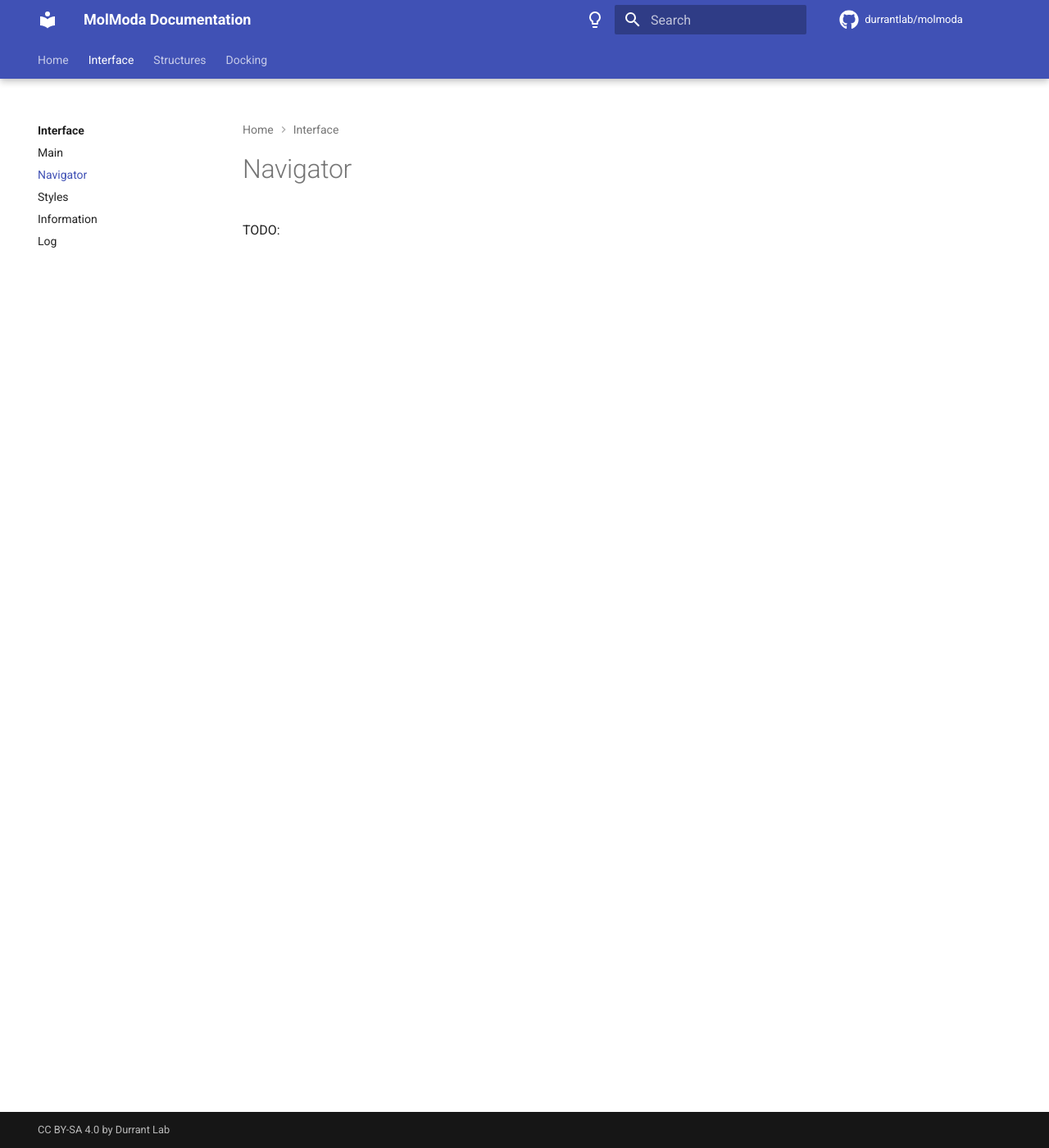
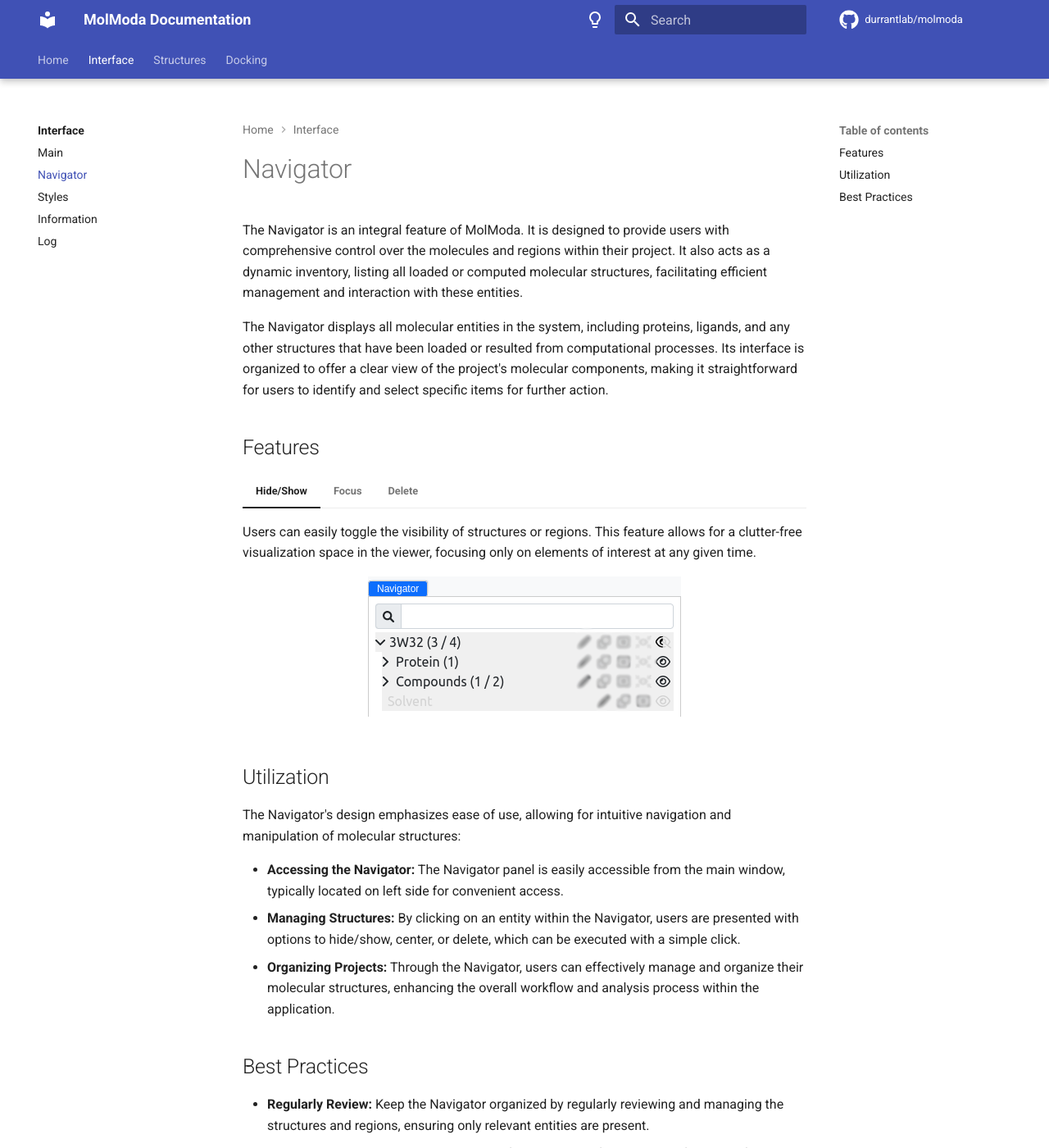
Before and after one commit to durrantlab/molmoda-docs, an MkDocs documentation site: the page built from docs/interface/navigator/index.md, in a window 1280 px wide and 1400 px high. Shown: the whole window at 82% size. Built offline with MkDocs 1.6.1 and Material for MkDocs 9.7.7, drawn with Linux system fonts in a browser that asks for light colours; comment, search, counter and statistics services are not loaded; some of the changed text lies outside the part shown.

Commit message:
Add navigators

```diff
--- a/docs/interface/navigator/index.md
+++ b/docs/interface/navigator/index.md
@@ -1,3 +1,51 @@
 # Navigator
 
-TODO:
+The Navigator is an integral feature of MolModa.
+It is designed to provide users with comprehensive control over the molecules and regions within their project.
+It also acts as a dynamic inventory, listing all loaded or computed molecular structures, facilitating efficient management and interaction with these entities.
+
+The Navigator displays all molecular entities in the system, including proteins, ligands, and any other structures that have been loaded or resulted from computational processes.
+Its interface is organized to offer a clear view of the project's molecular components, making it straightforward for users to identify and select specific items for further action.
+
+## Features
+
+=== "Hide/Show"
+
+    Users can easily toggle the visibility of structures or regions.
+    This feature allows for a clutter-free visualization space in the viewer, focusing only on elements of interest at any given time.
+
+    <figure markdown>
+    ![](/img/interface/navigator/hide-show.png){ alight=left height=300 }
+    </figure>
+
+=== "Focus"
+
+    This function enables users to center the view on a selected structure or region within the viewer.
+    It's particularly useful for examining detailed interactions or configurations of molecular structures, ensuring the selected entity is prominently displayed.
+
+    <figure markdown>
+    ![](/img/interface/navigator/focus.png){ alight=left height=300 }
+    </figure>
+
+=== "Delete"
+
+    When necessary, users can remove structures or regions from the project.
+    This action is irreversible and should be used to eliminate unneeded or erroneously loaded components, helping maintain the project's integrity and focus.
+
+    <figure markdown>
+    ![](/img/interface/navigator/delete.png){ alight=left height=300 }
+    </figure>
+
+## Utilization
+
+The Navigator's design emphasizes ease of use, allowing for intuitive navigation and manipulation of molecular structures:
+
+-   **Accessing the Navigator:** The Navigator panel is easily accessible from the main window, typically located on left side for convenient access.
+-   **Managing Structures:** By clicking on an entity within the Navigator, users are presented with options to hide/show, center, or delete, which can be executed with a simple click.
+-   **Organizing Projects:** Through the Navigator, users can effectively manage and organize their molecular structures, enhancing the overall workflow and analysis process within the application.
+
+## Best Practices
+
+-   **Regularly Review:** Keep the Navigator organized by regularly reviewing and managing the structures and regions, ensuring only relevant entities are present.
+-   **Use Hide/Show:** Leverage the hide/show functionality to focus on specific areas of interest without permanently removing structures from your project.
+-   **Caution with Deletion:** Use the delete function judiciously, considering the permanence of this action and its impact on your project's data.
```
Also changed, not shown: docs/img/interface/navigator/delete.png (added), docs/img/interface/navigator/focus.png (added), docs/img/interface/navigator/hide-show.png (added).
